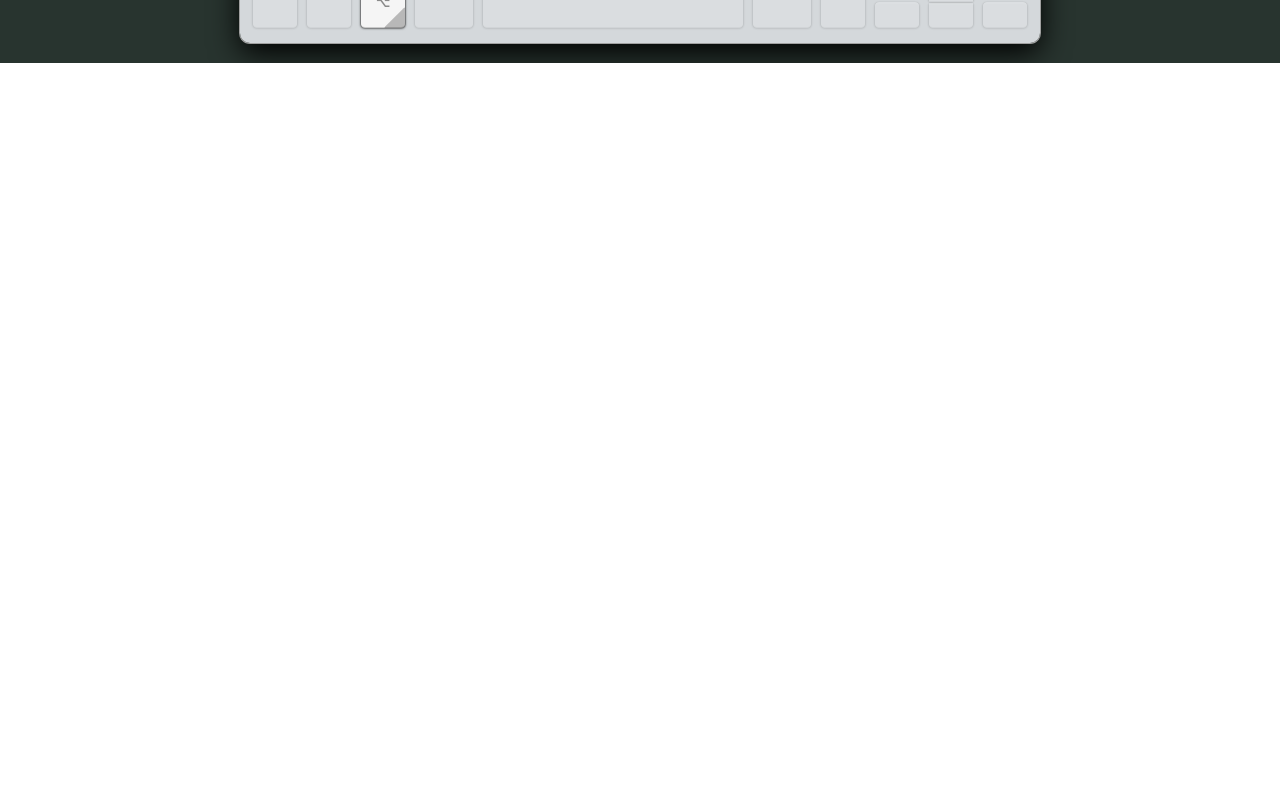
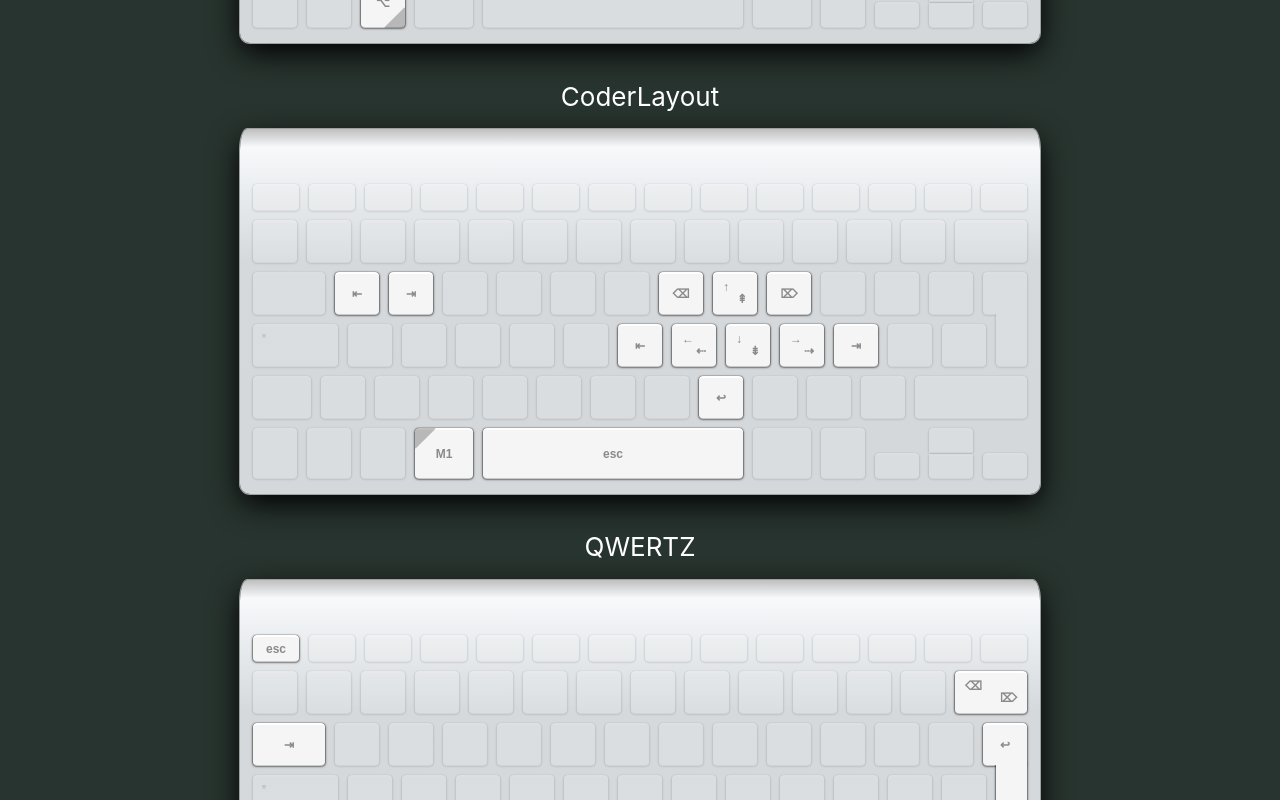
Before and after one commit to epegzz/CoderLayout, a React (Create React App) app in the folder website/: page / in a window 1280 px wide. Shown: the part 1740-2540 px from the top of the page. Before the commit the page ends 1803 px from the top, so only its background shows below. Built offline with nearby package versions, Linux system fonts and the light colour scheme.

Commit message:
Add navigation layer comparison

```diff
--- a/website/src/App.js
+++ b/website/src/App.js
@@ -49,7 +49,7 @@ const coderLayoutKeys = [
   { label: ['M', '⌦', '=', '9', undefined] },
   { label: ['W', undefined, '&', undefined, undefined] },
   { label: ['Q', undefined, '@', undefined, undefined] },
-  { label: ['ß', undefined, '°', undefined, undefined] },
+  { label: ['ß', undefined, undefined, undefined, undefined] }, // TODO: add '°' to M1 layer
   { label: '', disabled: true },
 
   // Row 2
@@ -191,8 +191,14 @@ const qwertyKeys = [
 
 const codingCharacters = coderLayoutKeys.reduce((result, key) => ([
   ...result,
-  key.label[2]
+  Array.isArray(key.label) && key.label[2]
 ]), []).filter(o => o && o.length)
+
+const navigationCharacters = coderLayoutKeys.reduce((result, key) => ([
+  ...result,
+  Array.isArray(key.label) && key.label[1],
+  Array.isArray(key.label) && key.label[4],
+]), []).filter(o => o && o.length && !o.startsWith('⌘'))
 
 const ModLabel = styled.div`
   position: absolute;
@@ -286,13 +292,36 @@ const formatLabelForCodingLayer = (mods) => ({ label, mod }) => {
   )
 }
 
+const formatLabelForNavigationLayer = (mods) => ({ label, mod }) => {
+  if (mods.includes(mod)) return label
+  if (!Array.isArray(label)) label = [label]
+  const codingNavigationLabels = label.reduce((result, labelForLayer) => [...result, navigationCharacters.includes(labelForLayer) && labelForLayer], []).filter(o => !!o)
+  if (codingNavigationLabels.length === 0) return
+  if (codingNavigationLabels.length === 1) return codingNavigationLabels[0]
+  if (codingNavigationLabels.length === 2) return (
+    <div>
+      <Label1Of2>{codingNavigationLabels[0]}</Label1Of2>
+      <Label2Of2>{codingNavigationLabels[1]}</Label2Of2>
+    </div>
+  )
+  return (
+    <div>
+      <Label1Of3>{codingNavigationLabels[0]}</Label1Of3>
+      <Label2Of3>{codingNavigationLabels[1]}</Label2Of3>
+      <Label3Of3>{codingNavigationLabels[2]}</Label3Of3>
+    </div>
+  )
+}
+
 const sectionBackgroundColors = {
   header: '#282c34',
-  typing: '#28342f',
+  coding: '#28342f',
+  navigation: '#28342f'
 }
 const sectionTextColors = {
   header: 'white',
-  typing: 'white'
+  coding: 'white',
+  navigation: 'white'
 }
 
 const Section = styled.div`
@@ -330,7 +359,7 @@ class App extends Component {
             keys={qwertyKeys}
           />
         </Section>
-        <Section theme={'typing'}>
+        <Section theme={'coding'}>
           <h1>
             CoderLayout
           </h1>
@@ -348,6 +377,24 @@ class App extends Component {
             disableKeysWithoutLabels
           />
         </Section>
+        <Section theme={'navigation'}>
+          <h1>
+            CoderLayout
+          </h1>
+          <Keyboard
+            formatLabel={formatLabelForNavigationLayer([1])}
+            keys={coderLayoutKeys}
+            disableKeysWithoutLabels
+          />
+          <h1>
+            QWERTZ
+          </h1>
+          <Keyboard
+            formatLabel={formatLabelForNavigationLayer([3 ])}
+            keys={qwertyKeys}
+            disableKeysWithoutLabels
+          />
+        </Section>
       </div>
     );
   }
--- a/website/src/Keyboard/Keyboard.js
+++ b/website/src/Keyboard/Keyboard.js
@@ -117,7 +117,7 @@ const defaultKeys = [
   { type: 'default', code: 19, name: 'p', label: ['P', undefined, 'π', undefined, '∏'] },
   { type: 'default', code: 47, name: 'open_bracket', label: ['Ü', undefined, '•', undefined, '°'] },
   { type: 'default', code: 48, name: 'close_bracket', label: ['+', '*', '±', undefined, ''] },
-  { type: 'germanReturn', code: 40, name: 'return_or_enter', label: '⏎' },
+  { type: 'germanReturn', code: 40, name: 'return_or_enter', label: '↩' },
 
   // Row 2
   { type: 'caps', code: 57, name: 'caps_lock', label: '⇪' },
```
